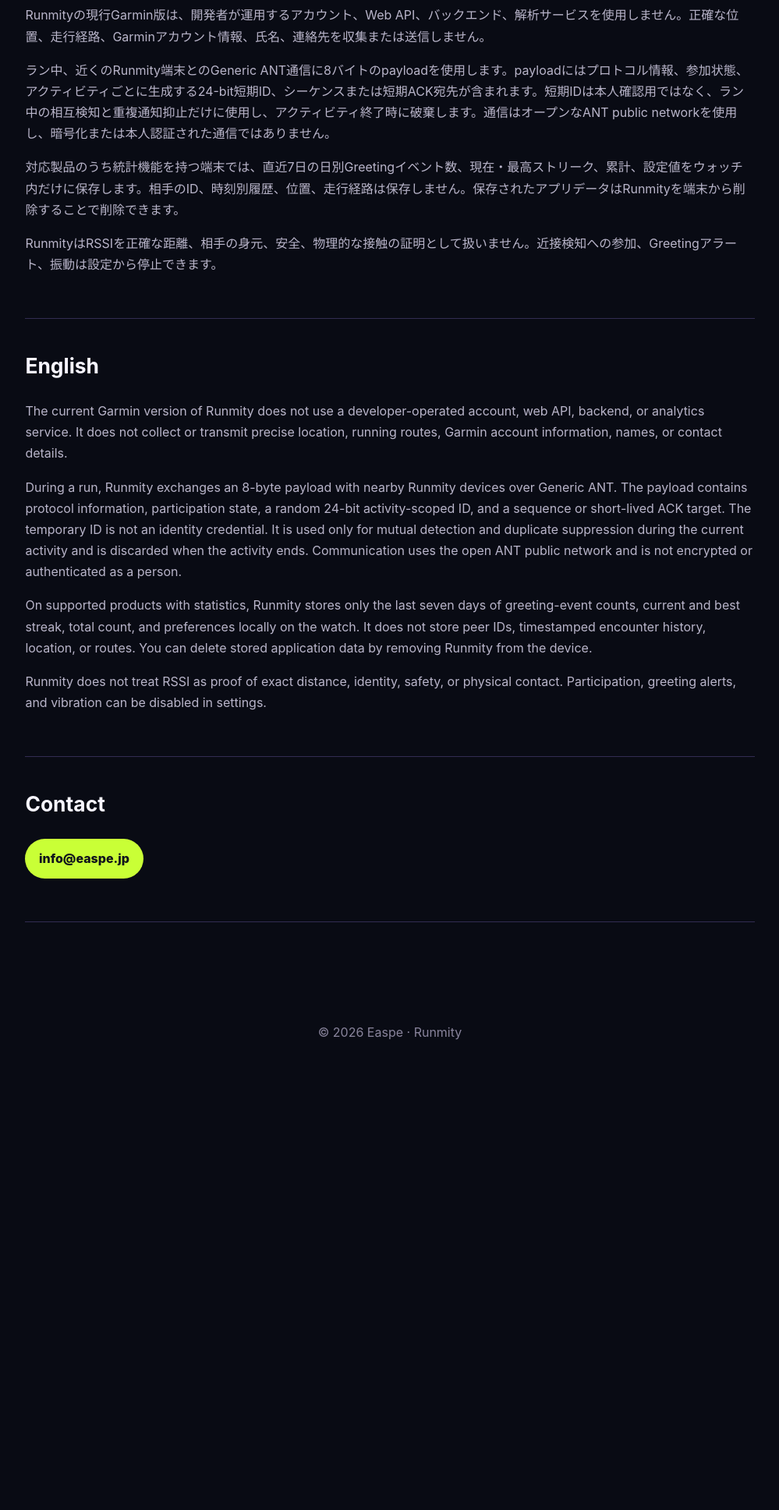
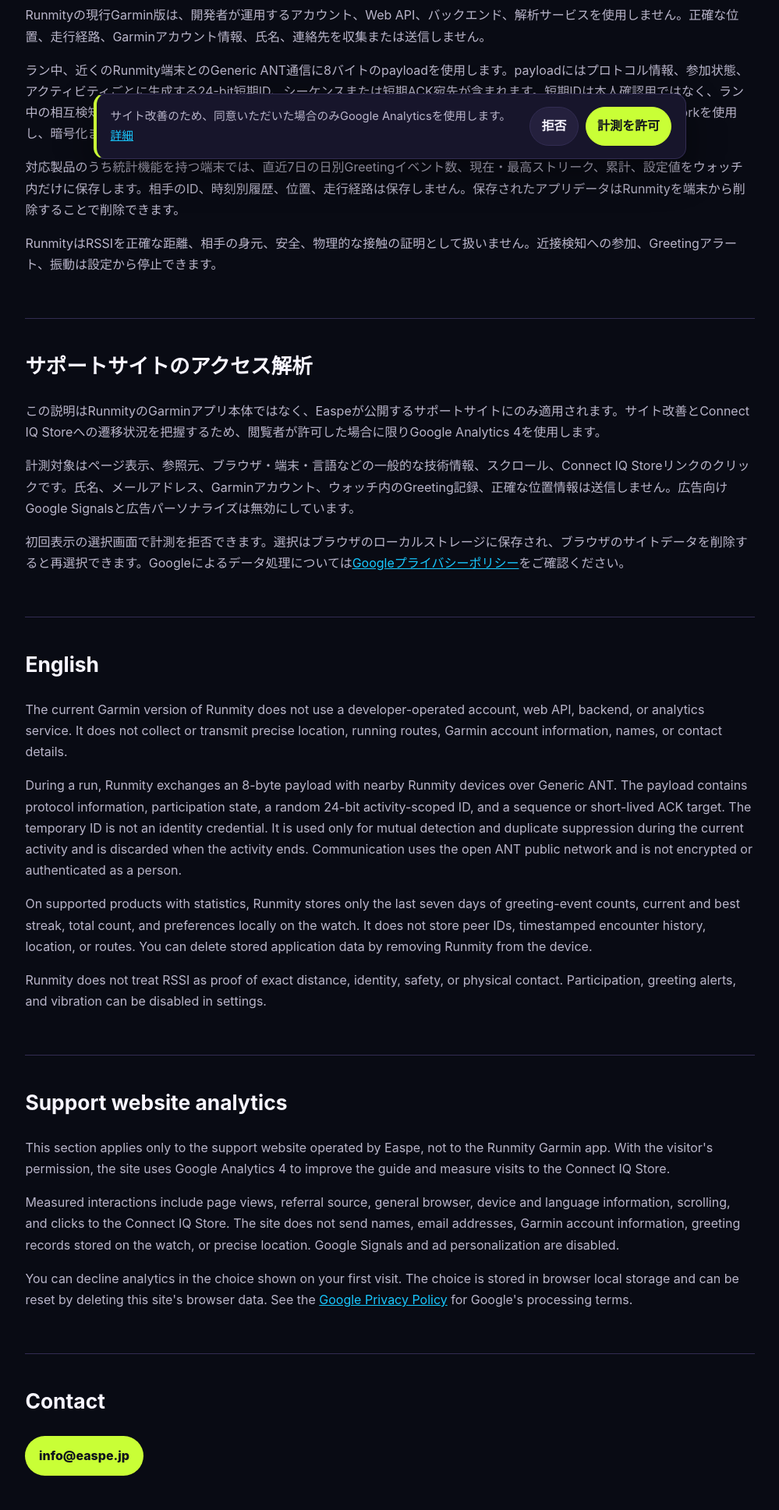
Before and after one commit to Easpe/runmity-support, a plain HTML site: page privacy.html in a window 1280 px wide. Shown: the part 580-2517 px from the top of the page at 78% size, without its empty margins (140-1139 px from the left). Before the commit the page ends 1950 px from the top, so only its background shows below. Drawn offline with Linux system fonts and the light colour scheme.

Commit message:
Add consent-based site analytics
Add GA4 consent handling, Store click tracking, privacy disclosures, and the weekly analytics runbook.

```diff
--- /dev/null
+++ b/analytics.css
@@ -0,0 +1,58 @@
+.consent-banner {
+  position: fixed;
+  z-index: 20;
+  right: 1rem;
+  bottom: 1rem;
+  left: 1rem;
+  display: flex;
+  align-items: center;
+  justify-content: space-between;
+  gap: 1rem;
+  max-width: 760px;
+  margin: auto;
+  padding: 1rem 1.1rem;
+  background: #17152b;
+  border: 1px solid var(--line);
+  border-left: 4px solid var(--lime);
+  border-radius: .9rem;
+  box-shadow: 0 1rem 3rem rgba(0, 0, 0, .45);
+}
+
+.consent-banner p {
+  margin: 0;
+  font-size: .92rem;
+}
+
+.consent-actions {
+  display: flex;
+  gap: .55rem;
+  flex: 0 0 auto;
+}
+
+.consent-actions button {
+  padding: .65rem .9rem;
+  border: 1px solid var(--line);
+  border-radius: 999px;
+  background: #24203d;
+  color: var(--ink);
+  font: inherit;
+  font-weight: 750;
+  cursor: pointer;
+}
+
+.consent-actions .consent-accept {
+  border-color: var(--lime);
+  background: var(--lime);
+  color: #10131c;
+}
+
+@media (max-width: 600px) {
+  .consent-banner {
+    align-items: stretch;
+    flex-direction: column;
+  }
+
+  .consent-actions button {
+    flex: 1;
+  }
+}
--- /dev/null
+++ b/analytics.js
@@ -0,0 +1,120 @@
+(function () {
+  "use strict";
+
+  var measurementId = "G-PSBT313ZZM";
+  var consentKey = "runmity_analytics_consent";
+
+  window.dataLayer = window.dataLayer || [];
+  window.gtag = window.gtag || function () {
+    window.dataLayer.push(arguments);
+  };
+
+  window.gtag("consent", "default", {
+    analytics_storage: "denied",
+    ad_storage: "denied",
+    ad_user_data: "denied",
+    ad_personalization: "denied",
+    wait_for_update: 500
+  });
+
+  var savedConsent = null;
+  try {
+    savedConsent = window.localStorage.getItem(consentKey);
+  } catch (error) {
+    savedConsent = null;
+  }
+
+  var googleTagLoaded = false;
+
+  function loadGoogleTag() {
+    if (googleTagLoaded) {
+      return;
+    }
+    googleTagLoaded = true;
+
+    var googleTag = document.createElement("script");
+    googleTag.async = true;
+    googleTag.src = "https://www.googletagmanager.com/gtag/js?id=" + measurementId;
+    document.head.appendChild(googleTag);
+
+    window.gtag("js", new Date());
+    window.gtag("config", measurementId, {
+      allow_google_signals: false,
+      allow_ad_personalization_signals: false
+    });
+  }
+
+  if (savedConsent === "granted") {
+    window.gtag("consent", "update", { analytics_storage: "granted" });
+    loadGoogleTag();
+  }
+
+  function updateConsent(value) {
+    savedConsent = value;
+    try {
+      window.localStorage.setItem(consentKey, value);
+    } catch (error) {
+      // Consent still applies to the current page when storage is unavailable.
+    }
+
+    window.gtag("consent", "update", {
+      analytics_storage: value === "granted" ? "granted" : "denied"
+    });
+
+    if (value === "granted") {
+      loadGoogleTag();
+    }
+
+    var banner = document.querySelector("[data-analytics-consent]");
+    if (banner) {
+      banner.remove();
+    }
+  }
+
+  function showConsentBanner() {
+    if (savedConsent === "granted" || savedConsent === "denied") {
+      return;
+    }
+
+    var banner = document.createElement("aside");
+    banner.className = "consent-banner";
+    banner.setAttribute("data-analytics-consent", "");
+    banner.setAttribute("role", "dialog");
+    banner.setAttribute("aria-label", "アクセス解析の設定");
+    banner.innerHTML =
+      '<p>サイト改善のため、同意いただいた場合のみGoogle Analyticsを使用します。' +
+      '<a href="privacy.html#website-analytics">詳細</a></p>' +
+      '<div class="consent-actions">' +
+      '<button type="button" data-consent="denied">拒否</button>' +
+      '<button type="button" class="consent-accept" data-consent="granted">計測を許可</button>' +
+      "</div>";
+    document.body.appendChild(banner);
+
+    banner.querySelectorAll("[data-consent]").forEach(function (button) {
+      button.addEventListener("click", function () {
+        updateConsent(button.getAttribute("data-consent"));
+      });
+    });
+  }
+
+  function trackStoreClick(link) {
+    if (savedConsent !== "granted") {
+      return;
+    }
+    window.gtag("event", "store_click", {
+      link_url: link.href,
+      link_text: (link.textContent || "").trim(),
+      page_language: document.documentElement.lang || "unknown",
+      transport_type: "beacon"
+    });
+  }
+
+  document.addEventListener("DOMContentLoaded", function () {
+    showConsentBanner();
+    document.querySelectorAll("[data-store-link]").forEach(function (link) {
+      link.addEventListener("click", function () {
+        trackStoreClick(link);
+      });
+    });
+  });
+})();
--- a/privacy.html
+++ b/privacy.html
@@ -6,9 +6,11 @@
   <meta name="description" content="Runmity privacy notice.">
   <title>Runmity Privacy Notice</title>
   <link rel="stylesheet" href="styles.css">
+  <link rel="stylesheet" href="analytics.css">
+  <script defer src="analytics.js"></script>
 </head>
 <body>
-  <header class="subhead"><nav><a class="brand" href="./">Runmity</a><a href="privacy.html">Privacy</a></nav><h1>データ取扱説明<br><span>Privacy Notice</span></h1><p>Last updated: 2026-08-14</p></header>
+  <header class="subhead"><nav><a class="brand" href="./">Runmity</a><a href="privacy.html">Privacy</a></nav><h1>データ取扱説明<br><span>Privacy Notice</span></h1><p>Last updated: 2026-08-15</p></header>
   <main>
     <section>
       <h2>日本語</h2>
@@ -16,6 +18,13 @@
       <p>ラン中、近くのRunmity端末とのGeneric ANT通信に8バイトのpayloadを使用します。payloadにはプロトコル情報、参加状態、アクティビティごとに生成する24-bit短期ID、シーケンスまたは短期ACK宛先が含まれます。短期IDは本人確認用ではなく、ラン中の相互検知と重複通知抑止だけに使用し、アクティビティ終了時に破棄します。通信はオープンなANT public networkを使用し、暗号化または本人認証された通信ではありません。</p>
       <p>対応製品のうち統計機能を持つ端末では、直近7日の日別Greetingイベント数、現在・最高ストリーク、累計、設定値をウォッチ内だけに保存します。相手のID、時刻別履歴、位置、走行経路は保存しません。保存されたアプリデータはRunmityを端末から削除することで削除できます。</p>
       <p>RunmityはRSSIを正確な距離、相手の身元、安全、物理的な接触の証明として扱いません。近接検知への参加、Greetingアラート、振動は設定から停止できます。</p>
+    </section>
+
+    <section id="website-analytics">
+      <h2>サポートサイトのアクセス解析</h2>
+      <p>この説明はRunmityのGarminアプリ本体ではなく、Easpeが公開するサポートサイトにのみ適用されます。サイト改善とConnect IQ Storeへの遷移状況を把握するため、閲覧者が許可した場合に限りGoogle Analytics 4を使用します。</p>
+      <p>計測対象はページ表示、参照元、ブラウザ・端末・言語などの一般的な技術情報、スクロール、Connect IQ Storeリンクのクリックです。氏名、メールアドレス、Garminアカウント、ウォッチ内のGreeting記録、正確な位置情報は送信しません。広告向けGoogle Signalsと広告パーソナライズは無効にしています。</p>
+      <p>初回表示の選択画面で計測を拒否できます。選択はブラウザのローカルストレージに保存され、ブラウザのサイトデータを削除すると再選択できます。Googleによるデータ処理については<a href="https://policies.google.com/privacy?hl=ja" target="_blank" rel="noopener">Googleプライバシーポリシー</a>をご確認ください。</p>
     </section>
 
     <section>
@@ -26,6 +35,13 @@
       <p>Runmity does not treat RSSI as proof of exact distance, identity, safety, or physical contact. Participation, greeting alerts, and vibration can be disabled in settings.</p>
     </section>
 
+    <section>
+      <h2>Support website analytics</h2>
+      <p>This section applies only to the support website operated by Easpe, not to the Runmity Garmin app. With the visitor's permission, the site uses Google Analytics 4 to improve the guide and measure visits to the Connect IQ Store.</p>
+      <p>Measured interactions include page views, referral source, general browser, device and language information, scrolling, and clicks to the Connect IQ Store. The site does not send names, email addresses, Garmin account information, greeting records stored on the watch, or precise location. Google Signals and ad personalization are disabled.</p>
+      <p>You can decline analytics in the choice shown on your first visit. The choice is stored in browser local storage and can be reset by deleting this site's browser data. See the <a href="https://policies.google.com/privacy?hl=en" target="_blank" rel="noopener">Google Privacy Policy</a> for Google's processing terms.</p>
+    </section>
+
     <section><h2>Contact</h2><p><a class="button" href="mailto:info@easpe.jp?subject=Runmity%20Privacy">info@easpe.jp</a></p></section>
   </main>
   <footer>© 2026 Easpe · Runmity</footer>
```
Also changed, not shown: index.html (+4 -0 lines), 2 other files.
